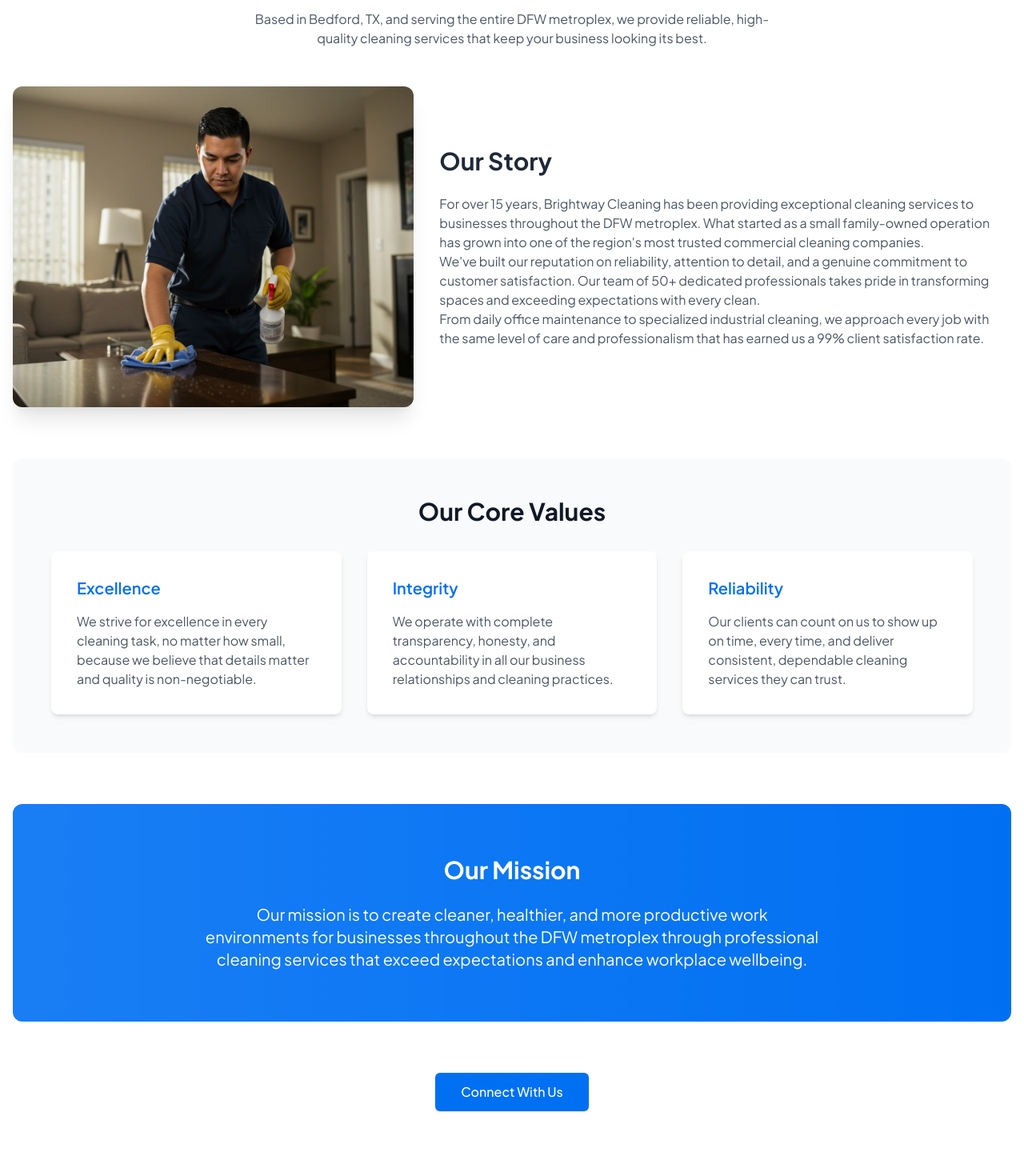
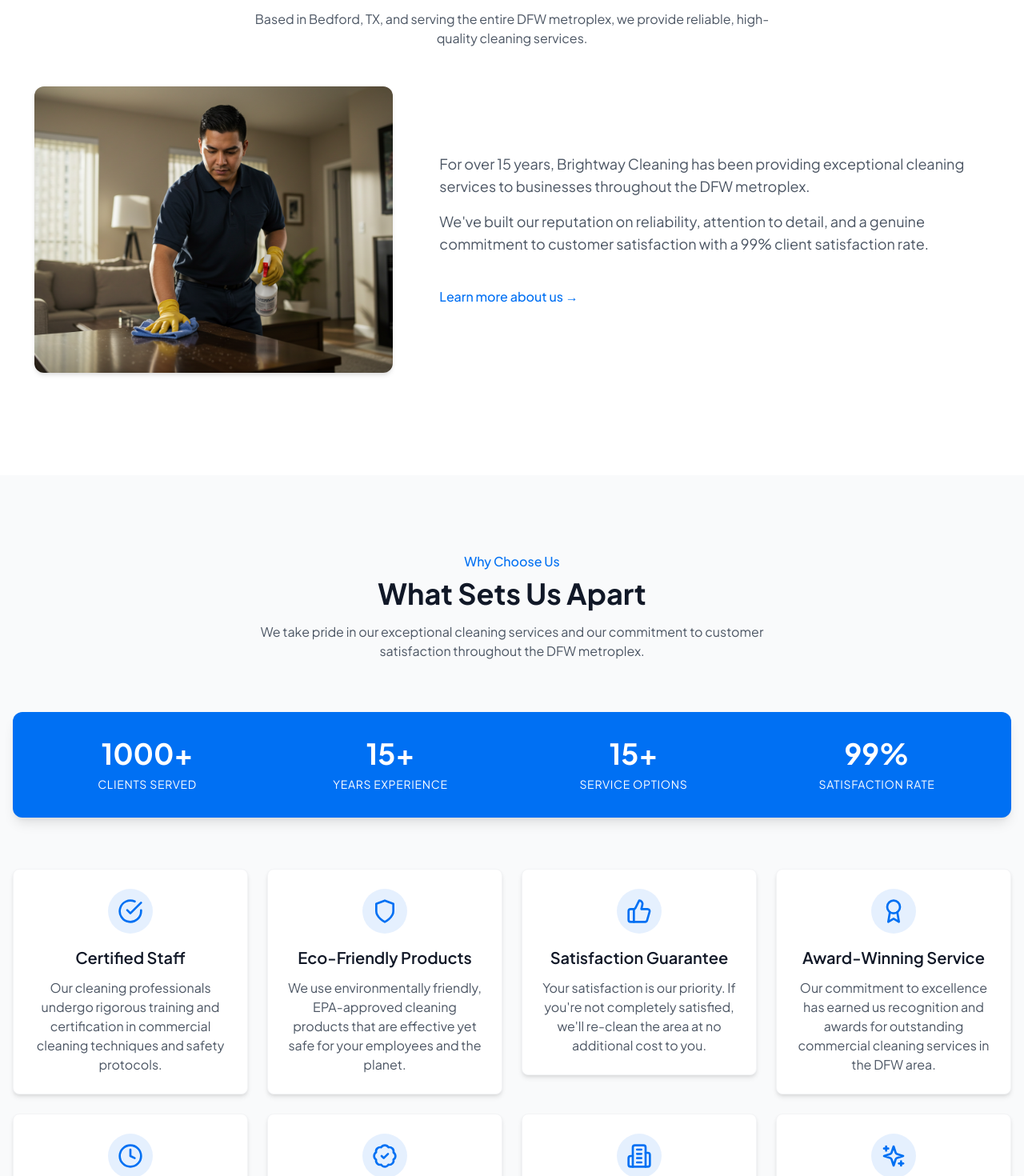
Before and after one commit to bennyortiz/brightway-website-code, a Next.js app: page / in a window 1280 px wide. Shown: the part 2636-4106 px from the top of the page at 80% size. Built offline with nearby package versions, Linux system fonts and the light colour scheme; a web font is replaced by a local one.

Commit message:
Simplify About section on homepage to basic info and image only

```diff
--- a/app/components/sections/About/index.tsx
+++ b/app/components/sections/About/index.tsx
@@ -6,8 +6,7 @@ import { siteConfig } from '@/app/constants/siteConfig';
 /**
  * About Section Component
  *
- * Displays comprehensive information about the company with a sleek,
- * full-width layout optimized for desktop viewing.
+ * Displays basic information about the company with a simple image and text layout.
  */
 const About = () => {
   const currentYear = new Date().getFullYear();
@@ -19,14 +18,14 @@ const About = () => {
         <SectionHeader
           subtitle="About Us"
           title="Your Trusted Cleaning Partner"
-          description={`Based in Bedford, TX, and serving the entire DFW metroplex, we provide reliable, high-quality cleaning services that keep your business looking its best.`}
+          description={`Based in Bedford, TX, and serving the entire DFW metroplex, we provide reliable, high-quality cleaning services.`}
         />
 
-        {/* Main Content - Full Width Modern Layout */}
-        <div className="grid grid-cols-1 lg:grid-cols-12 gap-8 mb-16">
+        {/* Simple Content Layout with Image and Text */}
+        <div className="grid grid-cols-1 lg:grid-cols-12 gap-8 mb-8">
           {/* Left Column - Image */}
-          <div className="lg:col-span-5 flex items-start justify-center lg:sticky lg:top-24 self-start">
-            <div className="relative w-full max-w-md lg:max-w-full h-auto rounded-xl overflow-hidden shadow-xl">
+          <div className="lg:col-span-5 flex items-center justify-center">
+            <div className="relative w-full max-w-md rounded-xl overflow-hidden shadow-md">
               <div className="aspect-[5/4]">
                 <SafeImage
                   src="/images/brightway-commercial-cleaning-wiping.jpg"
@@ -39,80 +38,25 @@ const About = () => {
             </div>
           </div>
 
-          {/* Right Column - Company Story */}
-          <div className="lg:col-span-7 flex flex-col justify-center space-y-6">
-            <h3 className="text-3xl font-bold text-gray-800">Our Story</h3>
-            <div className="prose prose-lg max-w-none text-gray-600">
-              <p>
-                For over {yearsInBusiness} years, Brightway Cleaning has been providing exceptional
-                cleaning services to businesses throughout the DFW metroplex. What started as a small
-                family-owned operation has grown into one of the region's most trusted commercial
-                cleaning companies.
-              </p>
-              <p>
-                We've built our reputation on reliability, attention to detail, and a genuine
-                commitment to customer satisfaction. Our team of {siteConfig.business.employeeCount}{' '}
-                dedicated professionals takes pride in transforming spaces and exceeding expectations
-                with every clean.
-              </p>
-              <p>
-                From daily office maintenance to specialized industrial cleaning, we approach every
-                job with the same level of care and professionalism that has earned us a{' '}
-                {siteConfig.business.satisfaction} client satisfaction rate.
-              </p>
+          {/* Right Column - Company Info */}
+          <div className="lg:col-span-7 flex flex-col justify-center">
+            <p className="text-lg text-gray-600 mb-4">
+              For over {yearsInBusiness} years, Brightway Cleaning has been providing exceptional
+              cleaning services to businesses throughout the DFW metroplex.
+            </p>
+            <p className="text-lg text-gray-600 mb-4">
+              We've built our reputation on reliability, attention to detail, and a genuine
+              commitment to customer satisfaction with a {siteConfig.business.satisfaction} client satisfaction rate.
+            </p>
+            <div className="mt-6">
+              <a
+                href="/about-us"
+                className="text-primary font-medium hover:underline"
+              >
+                Learn more about us →
+              </a>
             </div>
           </div>
-        </div>
-
-        {/* Values Section - Modern Card Layout */}
-        <div className="bg-gray-50 rounded-xl p-8 md:p-12 mb-16">
-          <h3 className="text-3xl font-bold mb-8 text-center">Our Core Values</h3>
-          <div className="grid grid-cols-1 md:grid-cols-3 gap-8">
-            <div className="bg-white p-8 rounded-lg shadow-md transform transition-transform duration-300 hover:scale-105 hover:shadow-lg">
-              <h4 className="text-xl font-semibold mb-4 text-primary">Excellence</h4>
-              <p className="text-gray-600">
-                We strive for excellence in every cleaning task, no matter how small, because we
-                believe that details matter and quality is non-negotiable.
-              </p>
-            </div>
-            <div className="bg-white p-8 rounded-lg shadow-md transform transition-transform duration-300 hover:scale-105 hover:shadow-lg">
-              <h4 className="text-xl font-semibold mb-4 text-primary">Integrity</h4>
-              <p className="text-gray-600">
-                We operate with complete transparency, honesty, and accountability in all our
-                business relationships and cleaning practices.
-              </p>
-            </div>
-            <div className="bg-white p-8 rounded-lg shadow-md transform transition-transform duration-300 hover:scale-105 hover:shadow-lg">
-              <h4 className="text-xl font-semibold mb-4 text-primary">Reliability</h4>
-              <p className="text-gray-600">
-                Our clients can count on us to show up on time, every time, and deliver
-                consistent, dependable cleaning services they can trust.
-              </p>
-            </div>
-          </div>
-        </div>
-
-        {/* Mission Statement - Full Width Banner */}
-        <div className="relative w-full bg-primary rounded-xl overflow-hidden mb-16">
-          <div className="absolute inset-0 opacity-10 bg-gradient-to-r from-white to-transparent"></div>
-          <div className="relative z-10 p-10 md:p-16 text-white max-w-4xl mx-auto text-center">
-            <h3 className="text-3xl font-bold mb-6">Our Mission</h3>
-            <p className="text-xl">
-              Our mission is to create cleaner, healthier, and more productive work environments
-              for businesses throughout the DFW metroplex through professional cleaning services
-              that exceed expectations and enhance workplace wellbeing.
-            </p>
-          </div>
-        </div>
-
-        {/* Call to Action */}
-        <div className="text-center">
-          <a
-            href="#contact"
-            className="inline-flex items-center justify-center h-12 px-8 font-medium bg-primary text-white rounded-md shadow hover:bg-primary/90 transition-colors"
-          >
-            Connect With Us
-          </a>
         </div>
       </div>
     </section>
```
